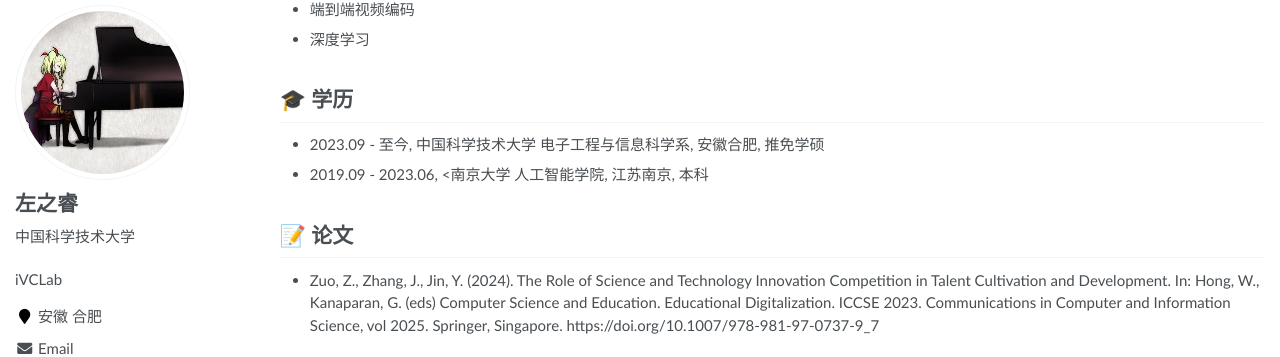
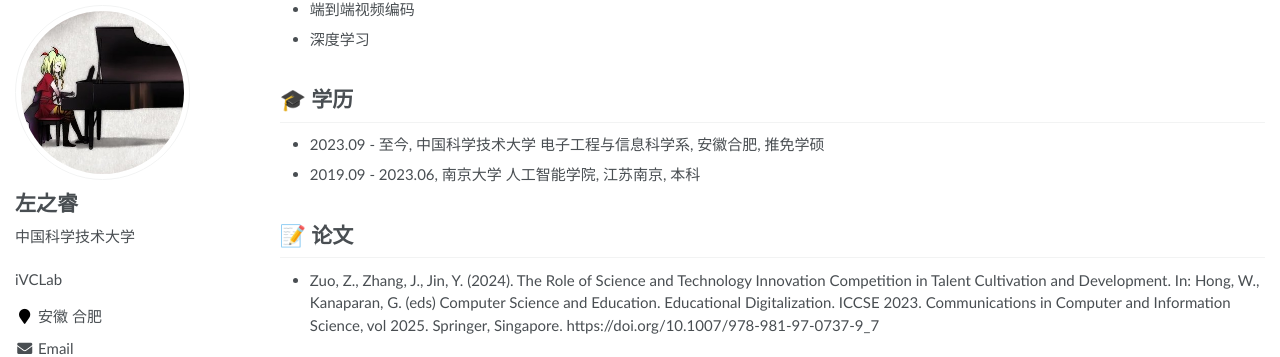
Before and after one commit to DeathPolca/DeathPolca.github.io, a Jekyll site: the page built from _pages/about.md, in a window 1280 px wide. Shown: the part 85-442 px from the top of the page. Built offline with Jekyll 4.4.1, drawn with Linux system fonts in a browser that asks for light colours; some web fonts are replaced.

Commit message:
small change

```diff
--- a/_pages/about.md
+++ b/_pages/about.md
@@ -31,7 +31,7 @@ redirect_from:
 
 # 🎓 学历
 - 2023.09 - 至今, 中国科学技术大学 电子工程与信息科学系, 安徽合肥, 推免学硕
-- 2019.09 - 2023.06, <南京大学 人工智能学院, 江苏南京, 本科
+- 2019.09 - 2023.06, 南京大学 人工智能学院, 江苏南京, 本科
 
 <span class='anchor' id='-lwzl'></span>
 
```
